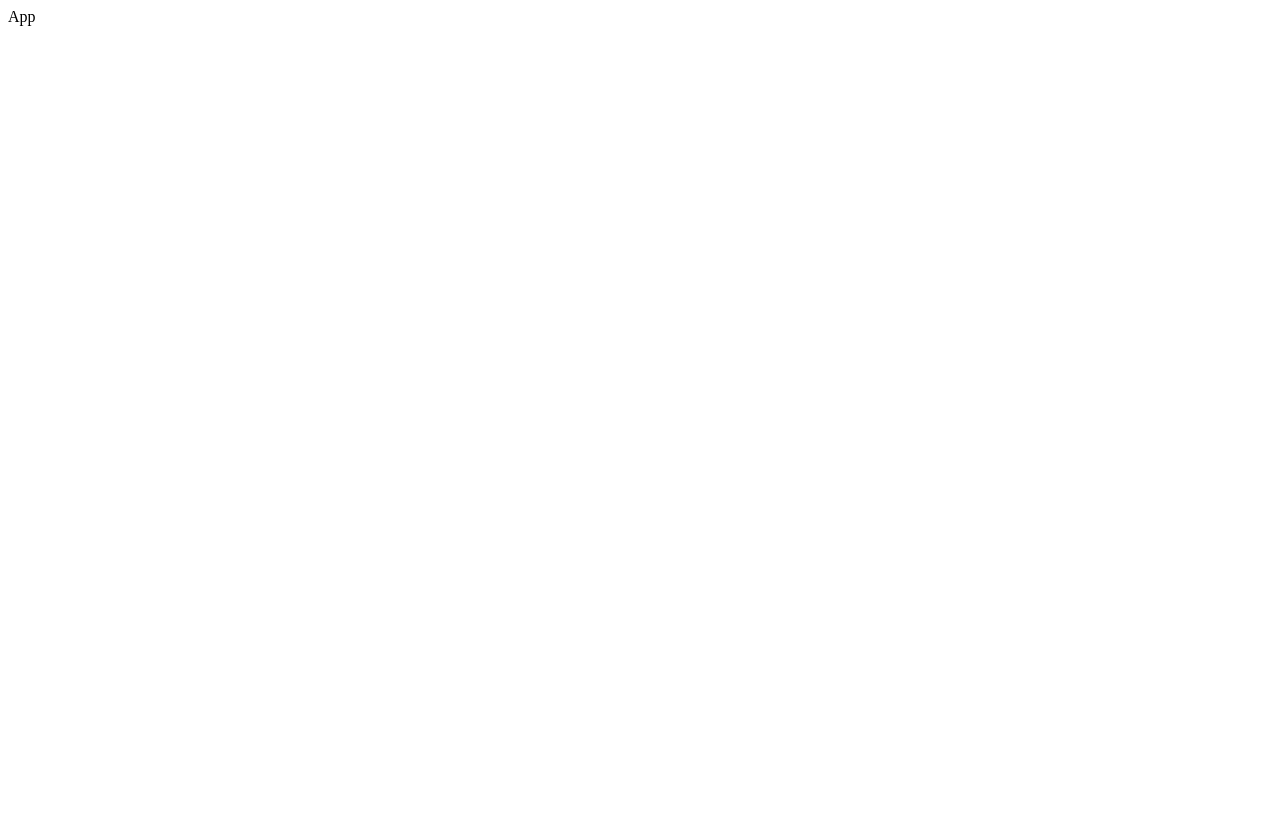
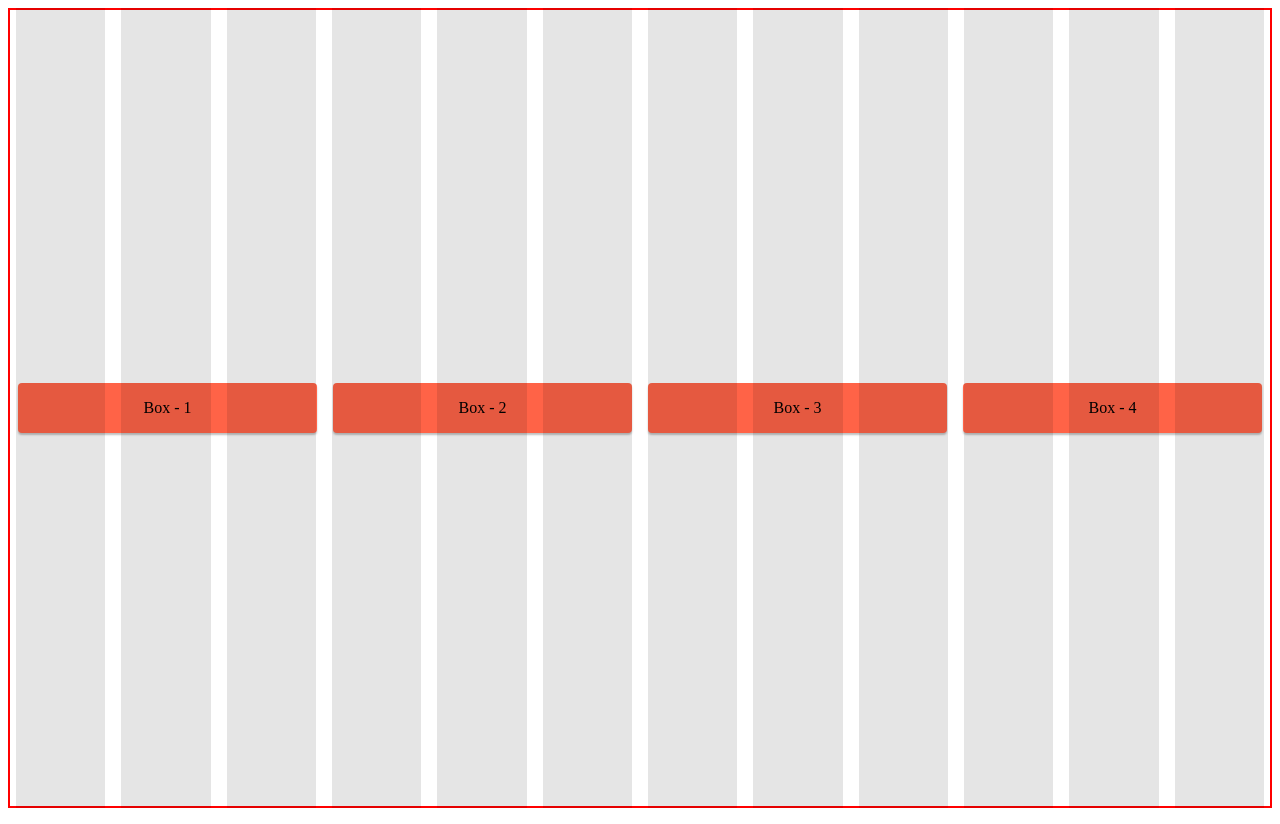
Before and after one commit to Mir-Labib-Hossain/Playground, a React (Vite) app: page / in a window 1280 px wide. Before the commit the page ends 800 px from the top, so only its background shows below. Built offline with nearby package versions, Linux system fonts and the light colour scheme.

Commit message:
Created grid system UI

```diff
--- a/package.json
+++ b/package.json
@@ -19,6 +19,7 @@
     "@types/react": "^18.0.17",
     "@types/react-dom": "^18.0.6",
     "@vitejs/plugin-react": "^2.1.0",
+    "sass": "^1.55.0",
     "typescript": "^4.6.4",
     "vite": "^3.1.0"
   }
--- a/src/App.tsx
+++ b/src/App.tsx
@@ -1,11 +1,29 @@
-import React from 'react'
+// src: https://www.youtube.com/watch?v=DgahQ6W5shQ
 
-type Props = {}
+import Box from "./components/Box";
+import Grid from "./components/Grid";
+import GridRuler from "./components/GridRuler";
 
-const App = (props: Props) => {
+const App = () => {
   return (
-    <div>App</div>
-  )
-}
+    <div style={{ margin: "16px", position: "relative", height: "100vh" }}>
+      <GridRuler spacing="sm" />
+      <Grid container spacing="sm" justifyContent="space-between" alignItems="center" style={{ height: "100%", border: "2px solid red" }}>
+        <Grid item xs={12} sm={6} md={4} lg={3}>
+          <Box>Box - 1</Box>
+        </Grid>
+        <Grid item xs={12} sm={6} md={4} lg={3}>
+          <Box>Box - 2</Box>
+        </Grid>
+        <Grid item xs={12} sm={6} md={4} lg={3}>
+          <Box>Box - 3</Box>
+        </Grid>
+        <Grid item xs={12} sm={6} md={4} lg={3}>
+          <Box>Box - 4</Box>
+        </Grid>
+      </Grid>
+    </div>
+  );
+};
 
-export default App
+export default App;
--- /dev/null
+++ b/src/components/Box/box.module.scss
@@ -0,0 +1,8 @@
+.box {
+  padding: 16px;
+  border-radius: 4px;
+  display: grid;
+  place-content: center;
+  background-color: tomato;
+  box-shadow: 0px 2px 2px rgba(0, 0, 0, 0.25);
+}
--- /dev/null
+++ b/src/components/Box/index.tsx
@@ -0,0 +1,11 @@
+import React from "react";
+import styles from "./box.module.scss"
+type Props = {
+  children: React.ReactNode;
+};
+
+const Box = ({ children }: Props) => {
+  return <div className={styles.box}>{children}</div>;
+};
+
+export default Box;
--- /dev/null
+++ b/src/components/Grid/grid.module.scss
@@ -0,0 +1,91 @@
+$spacingArr: (
+  "sm": 8px,
+  "md": 16px,
+  "lg": 24px,
+);
+
+$breakpoints: (
+  "sm": 600px,
+  "md": 960px,
+  "lg": 1280px,
+);
+
+$justifyContent:(
+    flex-start,
+    center,
+    flex-end,
+    space-between,
+);
+
+$alignItems:(
+    flex-start,
+    center,
+    flex-end,
+);
+
+@mixin breakpoint($name) {
+  @media screen and (min-width: map-get($breakpoints, $name)) {
+    @content;
+  }
+}
+.grid {
+  &_container {
+    display: flex;
+    flex-wrap: wrap;
+  }
+
+  &_item {
+    display: block;
+  }
+
+  @for $i from 1 to 13 {
+    &_xs_#{$i} {
+      flex-basis: $i / 12 * 100%;
+    }
+  }
+
+  @include breakpoint("sm") {
+    @for $i from 1 to 13 {
+      &_sm_#{$i} {
+        flex-basis: $i/12 * 100%;
+      }
+    }
+  }
+
+  @include breakpoint("md") {
+    @for $i from 1 to 13 {
+      &_md_#{$i} {
+        flex-basis: $i / 12 * 100%;
+      }
+    }
+  }
+
+  @include breakpoint("lg") {
+    @for $i from 1 to 13 {
+      &_lg_#{$i} {
+        flex-basis: $i / 12 * 100%;
+      }
+    }
+  }
+
+  @each $name, $value in $spacingArr {
+    &_spacing_#{$name} {
+      margin: -$value;
+    }
+    &_spacing_#{$name} > &_item {
+      padding: $value;
+    }
+  }
+
+  @each $value in $justifyContent {
+    &_justifyContent_#{$value}{
+        justify-content: $value;
+    }
+  }
+
+  @each $value in $alignItems {
+    &_alignItems_#{$value}{
+        align-items: $value;
+    }
+  }
+}
--- /dev/null
+++ b/src/components/Grid/index.tsx
@@ -0,0 +1,48 @@
+import cn from "classnames";
+import React from "react";
+import styles from "./grid.module.scss";
+
+type TCols = 1 | 2 | 3 | 4 | 5 | 6 | 7 | 8 | 9 | 10 | 11 | 12;
+
+type TSpacing = "sm" | "md" | "lg";
+
+type TJustifyContent = "flex-start" | "center" | "flex-end" | "space-between";
+
+type TAlignItems = "flex-start" | "center" | "flex-end";
+
+type Props = {
+  children: React.ReactNode;
+  container?: boolean;
+  item?: boolean;
+  xs?: TCols;
+  sm?: TCols;
+  md?: TCols;
+  lg?: TCols;
+  spacing?: TSpacing;
+  justifyContent?: TJustifyContent;
+  alignItems?: TAlignItems;
+};
+
+function Grid({ children, container, item, xs, sm, md, lg, spacing, justifyContent, alignItems, ...props }: Props & React.HTMLAttributes<HTMLDivElement>) {
+
+
+  const classNames = cn({
+    [styles.grid_container]: container,
+    [styles.grid_item]: item,
+    [styles[`grid_xs_${xs}`]]: xs,
+    [styles[`grid_sm_${sm}`]]: sm,
+    [styles[`grid_md_${md}`]]: md,
+    [styles[`grid_lg_${lg}`]]: lg,
+    [styles[`grid_spacing_${spacing}`]]: spacing,
+    [styles[`grid_justifyContent_${justifyContent}`]]: justifyContent,
+    [styles[`grid_alignItems_${alignItems}`]]: alignItems,
+  });
+
+  return (
+    <div className={classNames} {...props}>
+      {children}
+    </div>
+  );
+}
+
+export default Grid;
--- /dev/null
+++ b/src/components/GridRuler/gridRuler.module.scss
@@ -0,0 +1,25 @@
+$spacingArr: (
+  "sm": 8px,
+  "md": 16px,
+  "lg": 24px,
+);
+
+.gridRuler {
+  display: grid;
+  grid-template-columns: repeat(12, 1fr);
+  position: absolute;
+  width: 100%;
+  height: 100vh;
+
+  &_item {
+    background-color: black;
+    opacity: 0.1;
+
+  }
+
+  @each $name, $value in $spacingArr {
+    &_spacing_#{$name} {
+      gap: $value * 2;
+    }
+  }
+}
--- /dev/null
+++ b/src/components/GridRuler/index.tsx
@@ -0,0 +1,21 @@
+import cn from "classnames";
+import styles from "./gridRuler.module.scss";
+
+type Props = {
+  spacing?: "sm" | "md" | "lg";
+};
+
+const GridRuler = ({ spacing }: Props) => {
+  const classNames = cn(styles.gridRuler, {
+    [styles[`gridRuler_spacing_${spacing}`]]: spacing,
+  });
+  return (
+    <div className={classNames}>
+      {[1, 2, 3, 4, 5, 6, 7, 8, 10, 11, 12, 13].map((num: number) => (
+        <div className={styles.gridRuler_item} key={num}></div>
+      ))}
+    </div>
+  );
+};
+
+export default GridRuler;
```
Also changed, not shown: src/main.tsx (+6 -6 lines), 1 other file (tests, documents, lock files or other folders).
